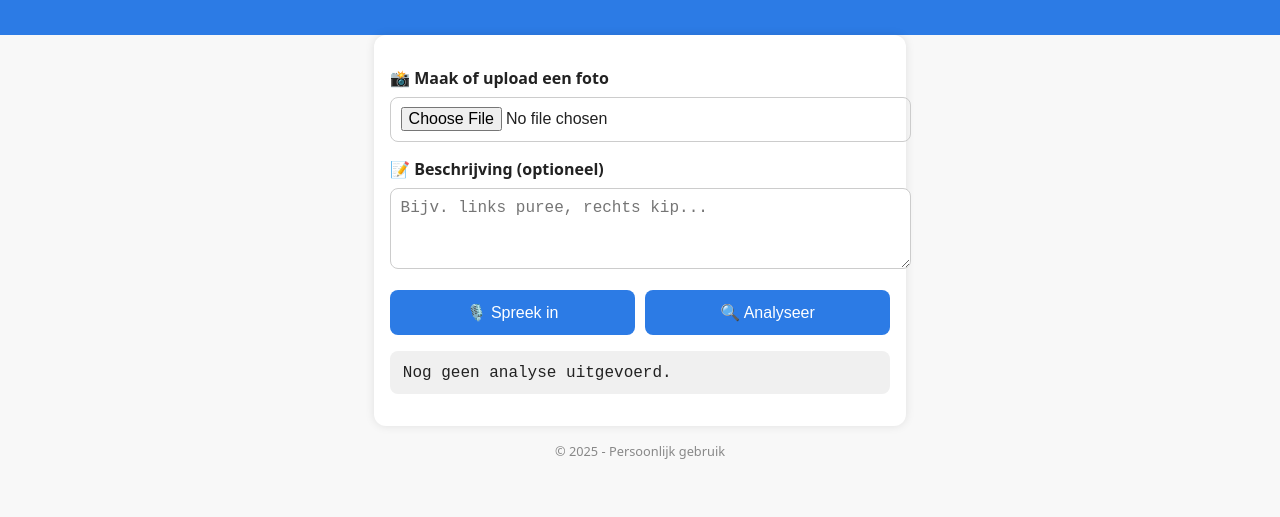
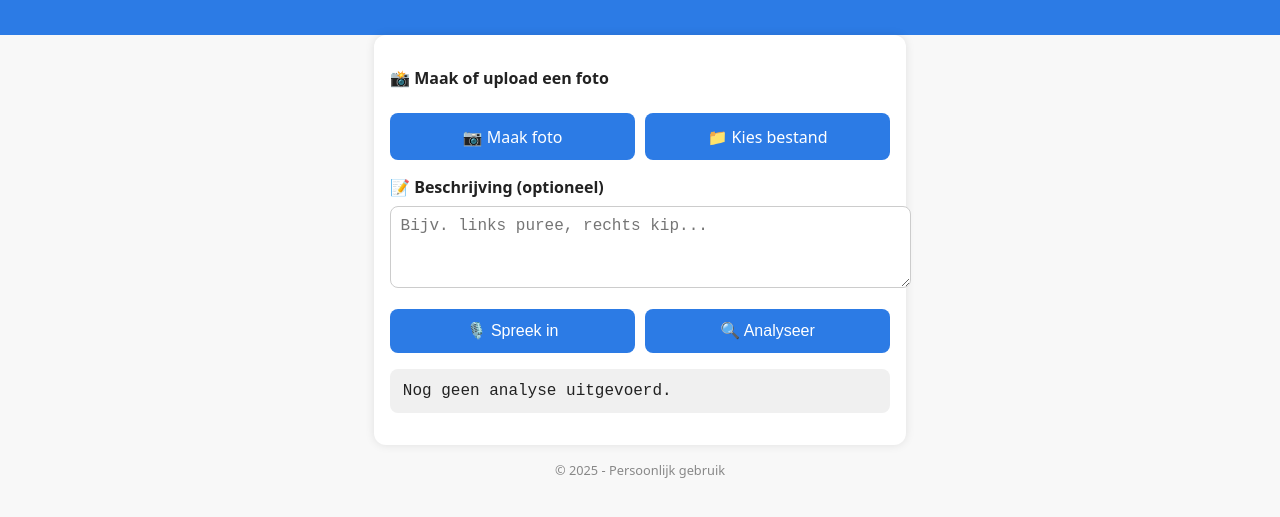
Before and after one commit to Fredje4711/carbo-app, a plain HTML site: page index.html in a window 1280 px wide. Shown: the part 83-600 px from the top of the page. Drawn offline with Linux system fonts and the light colour scheme.

Commit message:
Add files via upload

```diff
--- a/index.html
+++ b/index.html
@@ -27,8 +27,19 @@
 
   <main id="app">
     <section id="input-section">
-      <label for="imageInput">📸 Maak of upload een foto</label>
-      <input type="file" id="imageInput" accept="image/*" capture="environment">
+      <label>📸 Maak of upload een foto</label>
+<div class="upload-buttons">
+  <label class="btn-camera">
+    📷 Maak foto
+    <input type="file" id="cameraInput" accept="image/*" capture="environment" style="display:none;">
+  </label>
+
+  <label class="btn-file">
+    📁 Kies bestand
+    <input type="file" id="fileInput" accept="image/*" style="display:none;">
+  </label>
+</div>
+
 
       <label for="description">📝 Beschrijving (optioneel)</label>
       <textarea id="description" placeholder="Bijv. links puree, rechts kip..."></textarea>
--- a/script.js
+++ b/script.js
@@ -1,9 +1,10 @@
 // ---------- FOTO PREVIEW + OPSLAG ----------
-const imageInput = document.getElementById('imageInput');
+const cameraInput = document.getElementById('cameraInput');
+const fileInput = document.getElementById('fileInput');
 const preview = document.getElementById('preview');
 let currentImageData = null;
 
-imageInput.addEventListener('change', async (event) => {
+async function handleImageSelection(event) {
   const file = event.target.files[0];
   if (file) {
     // toon preview
@@ -17,7 +18,11 @@ imageInput.addEventListener('change', async (event) => {
     // verklein afbeelding vóór verzending
     currentImageData = await resizeImage(file, 1024);
   }
-});
+}
+
+cameraInput.addEventListener('change', handleImageSelection);
+fileInput.addEventListener('change', handleImageSelection);
+
 
 // ---------- SPRAAKHERKENNING ----------
 const micButton = document.getElementById('micButton');
@@ -84,7 +89,7 @@ Gebruik duidelijke opsomming en totaal. Beschrijving gebruiker: ${description.va
 `;
 
   try {
-    const response = await fetch("https://carbo-app.vercel.app/api/proxy", {
+    const response = await fetch("https://carbo-proxy.fredje4711.workers.dev", {
       method: "POST",
       headers: {
         "Content-Type": "application/json",
--- a/style.css
+++ b/style.css
@@ -84,3 +84,27 @@ footer {
   font-size: 0.8rem;
   margin-top: 1rem;
 }
+
+/* --- Camera & bestand knoppen --- */
+.upload-buttons {
+  display: flex;
+  justify-content: space-between;
+  gap: 10px;
+  margin-top: 0.5rem;
+}
+
+.upload-buttons label {
+  flex: 1;
+  text-align: center;
+  padding: 0.8rem;
+  background-color: #2c7be5;
+  color: white;
+  border-radius: 8px;
+  cursor: pointer;
+  font-weight: 500;
+  font-size: 1rem;
+}
+
+.upload-buttons label:hover {
+  background-color: #1e5bb8;
+}
```
